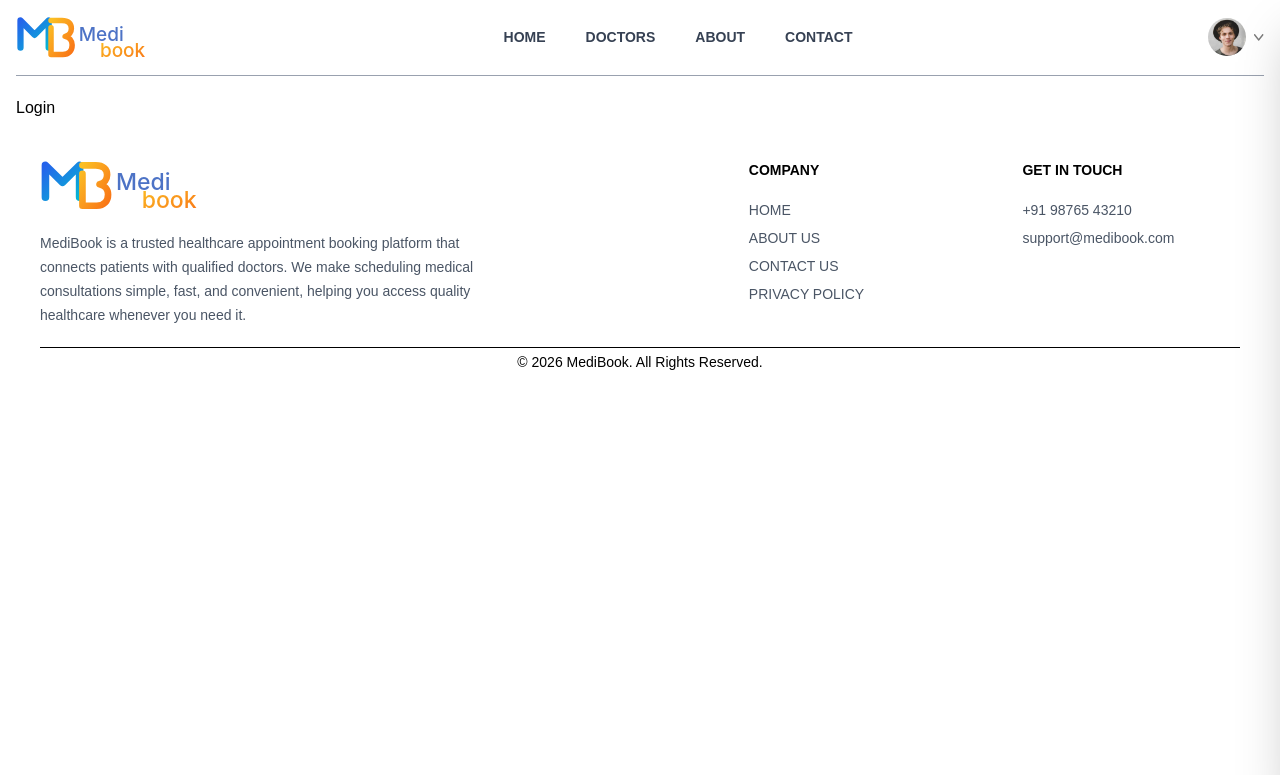
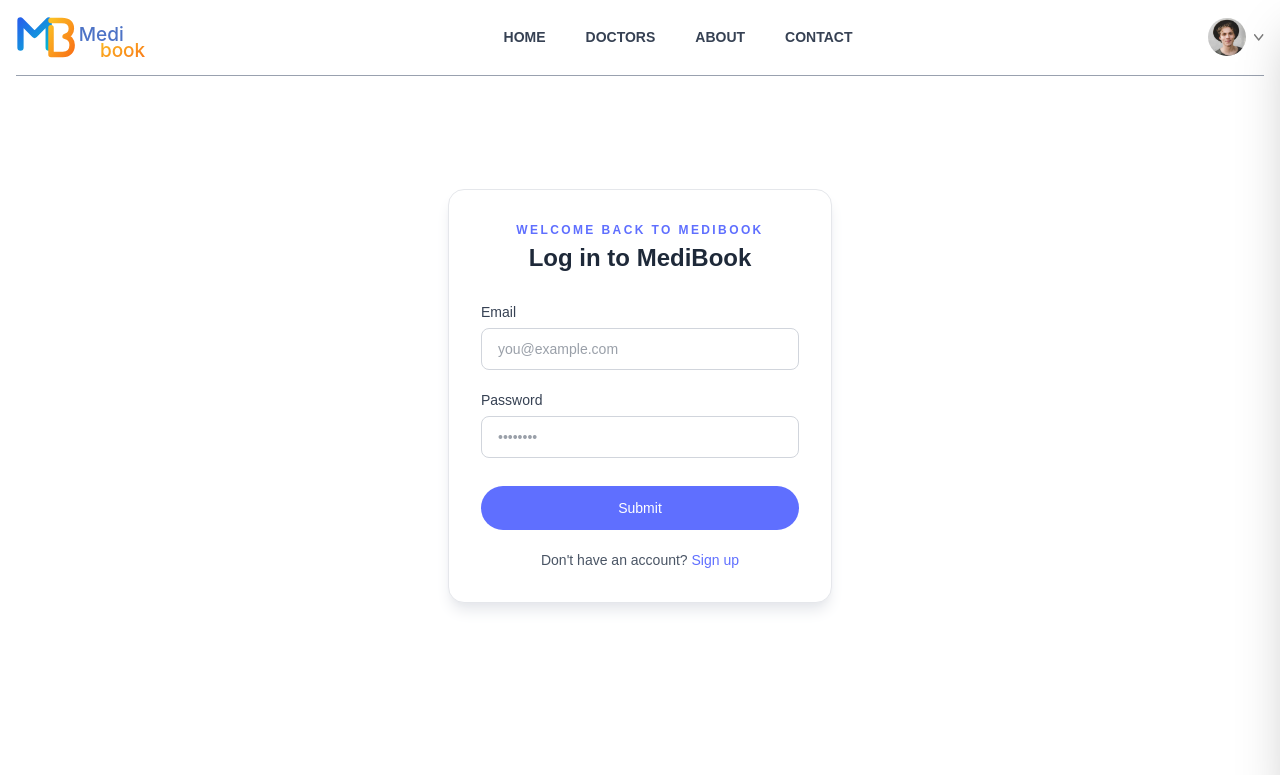
Before and after one commit to jomi087/mediBook, a React (Vite) app in the folder frontend/: page /login in a window 1280 px wide. Shown: the top 775 px of the page. Built offline with nearby package versions, Linux system fonts and the light colour scheme.

Commit message:
feat(auth-login): implement reusable authentication forms with validation

```diff
--- a/frontend/package.json
+++ b/frontend/package.json
@@ -14,12 +14,15 @@
     "test:run": "vitest run --passWithNoTests"
   },
   "dependencies": {
+    "@hookform/resolvers": "^5.4.0",
     "@tailwindcss/vite": "^4.3.1",
     "prettier": "^3.8.4",
     "react": "^19.2.6",
     "react-dom": "^19.2.6",
+    "react-hook-form": "^7.81.0",
     "react-router-dom": "^7.18.0",
-    "tailwindcss": "^4.3.1"
+    "tailwindcss": "^4.3.1",
+    "zod": "^4.4.3"
   },
   "devDependencies": {
     "@eslint/js": "^10.0.1",
--- /dev/null
+++ b/frontend/src/components/AuthForm.jsx
@@ -0,0 +1,84 @@
+import { Link } from 'react-router-dom';
+import Button from './ui/Button';
+import FormInput from './common/FormInput';
+import useAuthForm from '../hooks/useAuthForm';
+
+const AuthForm = ({ mode }) => {
+  const isLogin = mode === 'login';
+
+  const { register, handleSubmit, errors, onSubmit } = useAuthForm(isLogin);
+  return (
+    <form
+      onSubmit={handleSubmit(onSubmit)}
+      className="w-full max-w-sm bg-white border border-gray-200 rounded-2xl shadow-lg shadow-gray-200 p-8 flex flex-col gap-5"
+    >
+      <div className="text-center mb-2">
+        <p className="text-xs font-semibold tracking-[0.2em] text-primary uppercase">
+          Welcome {isLogin ? 'back' : ''} to MediBook
+        </p>
+        <h1 className="text-2xl font-semibold text-gray-800 mt-1">
+          {isLogin ? 'Log in' : 'Sign up'} to MediBook
+        </h1>
+      </div>
+      {/* Name */}
+      {!isLogin && (
+        <FormInput
+          label="Name"
+          type="text"
+          placeholder="Enter your name"
+          register={register('name')}
+          error={errors.name}
+        />
+      )}
+      {/* Email */}
+      <FormInput
+        label="Email"
+        type="email"
+        placeholder="you@example.com"
+        register={register('email')}
+        error={errors.email}
+      />
+      {/* Password */}
+      <FormInput
+        label="Password"
+        type="password"
+        placeholder="••••••••"
+        register={register('password')}
+        error={errors.password}
+      />
+      <Button
+        type="submit"
+        className="mt-2 bg-primary text-white text-sm font-medium py-3 rounded-full
+        hover:bg-primary/90 active:scale-[0.98]
+        focus:outline-none focus-visible:ring-2 focus-visible:ring-primary focus-visible:ring-offset-2"
+      >
+        Submit
+      </Button>
+
+      {isLogin ? (
+        <p className="text-sm text-center text-gray-600">
+          Don't have an account?{' '}
+          <Link
+            to="/signup"
+            className="text-primary font-medium hover:underline"
+          >
+            Sign up
+          </Link>
+        </p>
+      ) : (
+        <p className="text-sm text-center text-gray-600">
+          Already have an account?{' '}
+          <Link
+            to="/login"
+            className="text-primary font-medium hover:underline"
+            onClick={() => scroll(0, 0)}
+          >
+            log in
+          </Link>
+        </p>
+      )}
+    </form>
+  );
+};
+
+export default AuthForm;
--- /dev/null
+++ b/frontend/src/components/common/FormInput.jsx
@@ -0,0 +1,20 @@
+const FormInput = ({ label, type, placeholder, register, error }) => {
+  return (
+    <div className="flex flex-col gap-1.5">
+      <label className="text-sm font-medium text-gray-700">{label}</label>
+
+      <input
+        type={type}
+        placeholder={placeholder}
+        className={`border rounded-lg px-4 py-2.5 text-sm text-gray-700 outline-none
+          focus:ring-2 focus:ring-primary/30 focus:border-primary transition-all
+          ${error ? 'border-red-400' : 'border-gray-300'}`}
+        {...register}
+      />
+
+      {error && <p className="text-xs text-red-500">{error.message}</p>}
+    </div>
+  );
+};
+
+export default FormInput;
--- /dev/null
+++ b/frontend/src/hooks/useAuthForm.js
@@ -0,0 +1,29 @@
+import { useForm } from 'react-hook-form';
+import { zodResolver } from '@hookform/resolvers/zod';
+import { loginSchema, signupSchema } from '../validations/authSchema';
+
+const useAuthForm = (isLogin) => {
+  const schema = isLogin ? loginSchema : signupSchema;
+
+  const {
+    register,
+    handleSubmit,
+    formState: { errors },
+  } = useForm({
+    resolver: zodResolver(schema),
+    shouldUnregister: true,
+  });
+
+  const onSubmit = (data) => {
+    console.log(data);
+  };
+
+  return {
+    register,
+    handleSubmit,
+    errors,
+    onSubmit,
+  };
+};
+
+export default useAuthForm;
--- a/frontend/src/pages/Login.jsx
+++ b/frontend/src/pages/Login.jsx
@@ -1,5 +1,10 @@
+import AuthForm from '../components/AuthForm';
+
 const Login = () => {
-  return <div>Login</div>;
+  return (
+    <div className="min-h-[80vh] flex items-center justify-center px-4 py-5 pb-15">
+      <AuthForm mode="login" />
+    </div>
+  );
 };
-
 export default Login;
--- /dev/null
+++ b/frontend/src/validations/authSchema.js
@@ -0,0 +1,27 @@
+import { z } from "zod";
+
+export const loginSchema = z.object({
+  email: z
+    .string()
+    .trim()
+    .min(1, "Email is required")
+    .email("Invalid email"),
+
+  password: z
+    .string()
+    .min(8, "Password must be at least 8 characters")
+    .max(32, "Password cannot exceed 32 characters")
+    .regex(
+      /^(?=.*[a-z])(?=.*[A-Z])(?=.*\d)(?=.*[@$!%*?&]).{8,}$/,
+      "Password must contain uppercase, lowercase, number and special character"
+    ),
+});
+
+export const signupSchema = loginSchema.extend({
+  name: z
+    .string()
+    .trim()
+    .min(3, "Name must be at least 3 characters")
+    .max(50, "Name cannot exceed 50 characters")
+    .regex(/^[A-Za-z\s]+$/, "Name can only contain letters and spaces"),
+});
```
Also changed, not shown: 1 other file (tests, documents, lock files or other folders).
